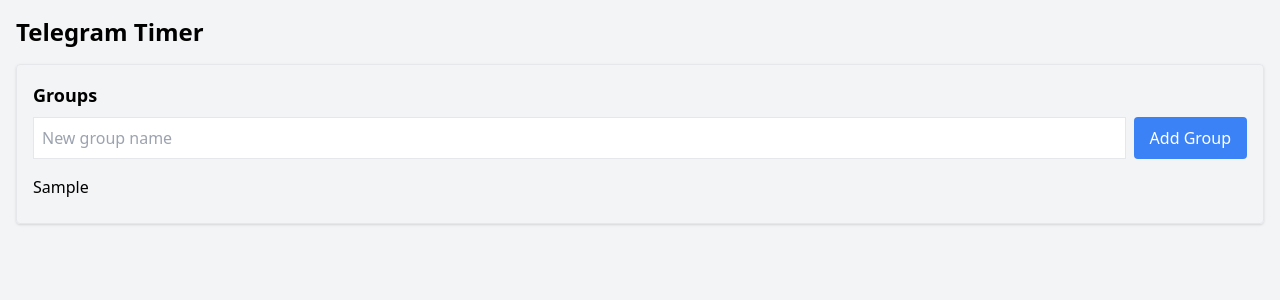
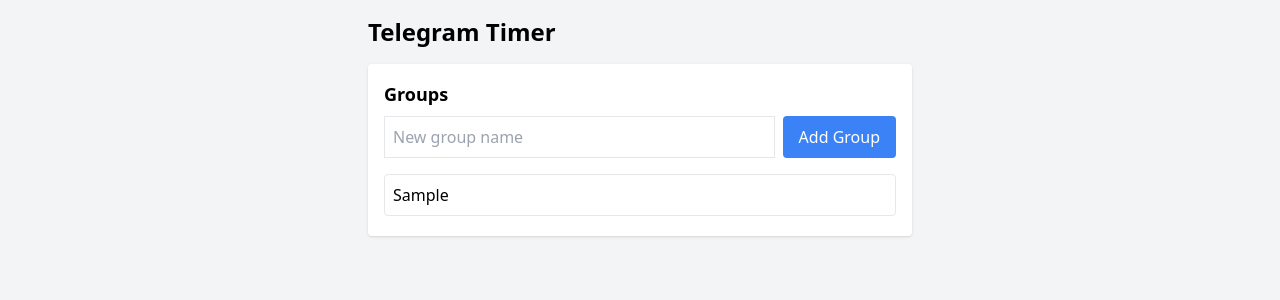
Before and after one commit to sergey23r-hub/telegram-timer-frontend, a React (Create React App) app: page / in a window 1280 px wide. Both pictures are taken after typing "Sample" into the empty fields and a click on the button "Add Group". Shown: the top 300 px of the page. Built offline with nearby package versions, Linux system fonts and the light colour scheme.

Commit message:
fix: исправлена синтаксическая ошибка в TaskList.js

```diff
--- a/src/App.js
+++ b/src/App.js
@@ -1,16 +1,60 @@
-import React from "react";
-import { AppProvider } from "./context/AppContext";
-import GroupList from "./components/GroupList";
+import React from 'react';
+import { AppProvider, useAppContext } from './context/AppContext';
+import TaskList from './components/TaskList';
 
-function App() {
+const GroupList = () => {
+  const { groups, addGroup } = useAppContext();
+  const [groupName, setGroupName] = React.useState('');
+  const [selectedGroupId, setSelectedGroupId] = React.useState(null);
+
+  const handleAddGroup = () => {
+    if (groupName.trim() === '') return;
+    addGroup(groupName);
+    setGroupName('');
+  };
+
+  return (
+    <div className="p-4 max-w-xl mx-auto">
+      <h1 className="text-2xl font-bold mb-4">Telegram Timer</h1>
+
+      <div className="bg-white p-4 rounded shadow">
+        <h2 className="text-lg font-semibold mb-2">Groups</h2>
+        <div className="flex mb-4">
+          <input
+            type="text"
+            className="flex-grow border p-2 mr-2"
+            placeholder="New group name"
+            value={groupName}
+            onChange={e => setGroupName(e.target.value)}
+          />
+          <button onClick={handleAddGroup} className="bg-blue-500 text-white px-4 py-2 rounded">
+            Add Group
+          </button>
+        </div>
+        <ul>
+          {groups.map(group => (
+            <li
+              key={group.id}
+              className={`p-2 border mb-1 rounded cursor-pointer ${selectedGroupId === group.id ? 'bg-blue-100' : ''}`}
+              onClick={() => setSelectedGroupId(group.id)}
+            >
+              {group.name}
+            </li>
+          ))}
+        </ul>
+      </div>
+
+      {selectedGroupId && <TaskList groupId={selectedGroupId} />}
+    </div>
+  );
+};
+
+export default function App() {
   return (
     <AppProvider>
-      <div className="min-h-screen bg-gray-100 p-4">
-        <h1 className="text-2xl font-bold mb-4">Telegram Timer</h1>
+      <div className="min-h-screen bg-gray-100">
         <GroupList />
       </div>
     </AppProvider>
   );
 }
-
-export default App;
--- a/src/components/TaskList.js
+++ b/src/components/TaskList.js
@@ -1,14 +1,43 @@
-import React from "react";
-import TaskItem from "./TaskItem";
+import React, { useState } from 'react';
+import { useAppContext } from '../context/AppContext';
 
-function TaskList({ groupId, tasks }) {
+const TaskList = ({ groupId }) => {
+  const { groups, addTask } = useAppContext();
+  const group = groups.find(g => g.id === groupId);
+  const [taskName, setTaskName] = useState('');
+
+  if (!group) {
+    return <div>Group not found</div>;
+  }
+
+  const handleAddTask = () => {
+    if (taskName.trim() === '') return;
+    addTask(groupId, taskName);
+    setTaskName('');
+  };
+
   return (
-    <div className="space-y-2">
-      {tasks.map((task) => (
-        <TaskItem key={task.id} groupId={groupId} task={task} />
-      ))}
+    <div className="p-4 border rounded bg-white mt-4">
+      <h3 className="text-lg font-semibold mb-2">Tasks in {group.name}</h3>
+      <div className="flex mb-4">
+        <input
+          type="text"
+          className="flex-grow border p-2 mr-2"
+          placeholder="New task name"
+          value={taskName}
+          onChange={e => setTaskName(e.target.value)}
+        />
+        <button onClick={handleAddTask} className="bg-green-500 text-white px-4 py-2 rounded">
+          Add Task
+        </button>
+      </div>
+      <ul>
+        {group.tasks.map(task => (
+          <li key={task.id} className="p-2 border-b">{task.name}</li>
+        ))}
+      </ul>
     </div>
   );
-}
+};
 
 export default TaskList;
```
